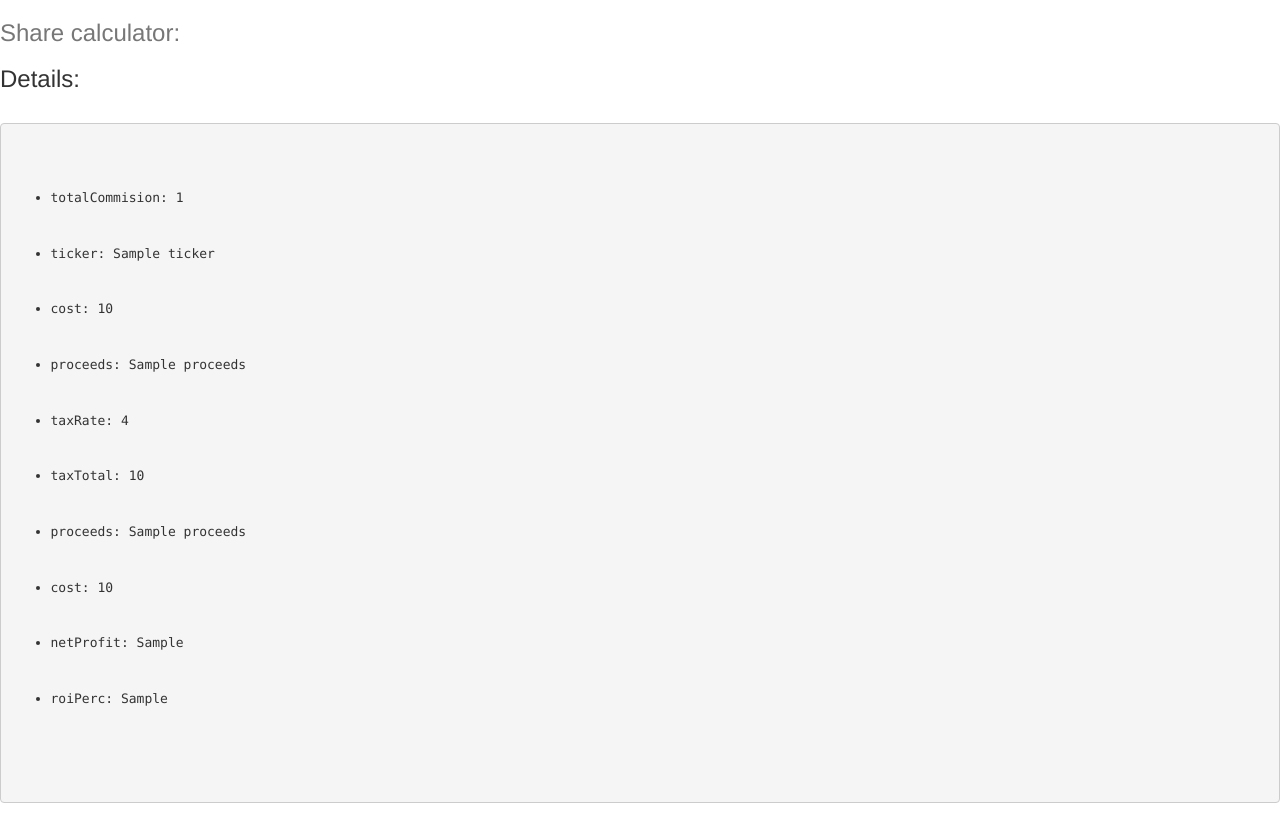
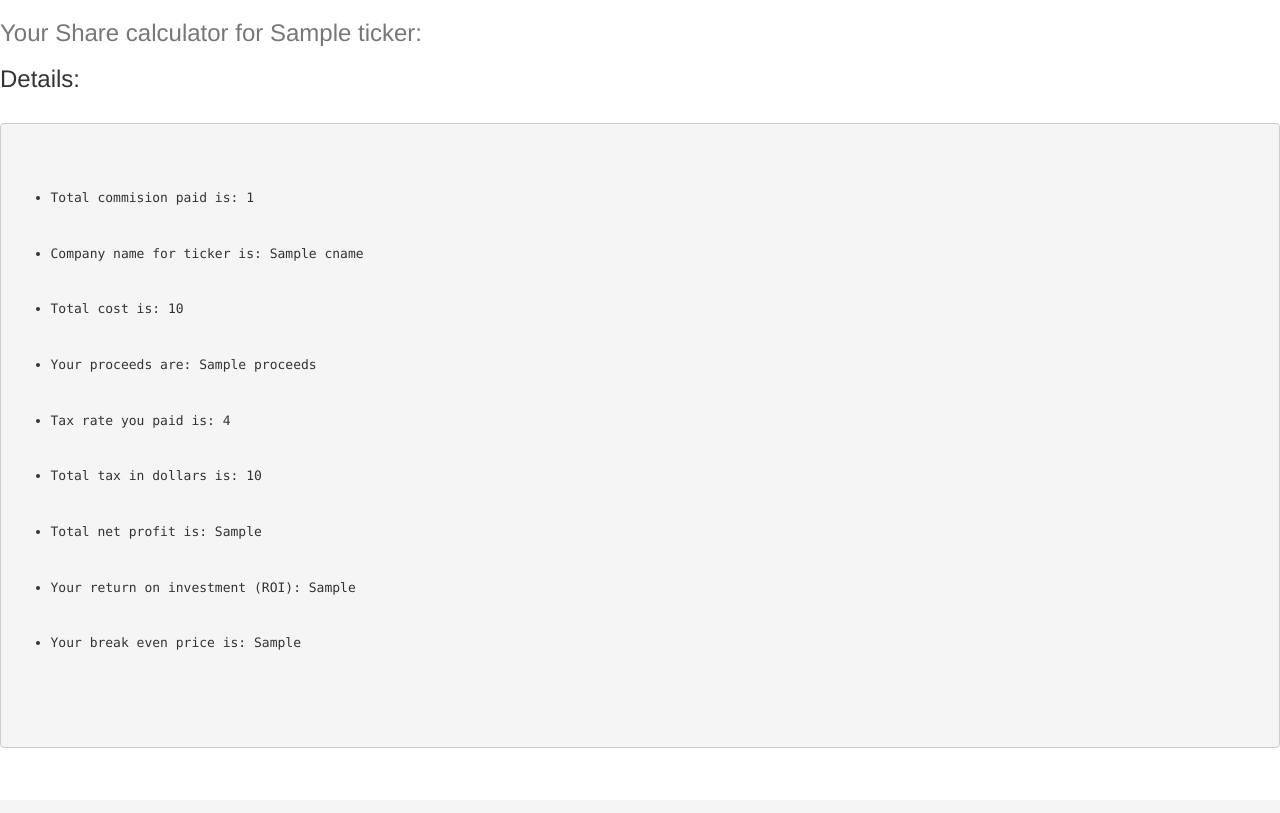
Before and after one commit to aksharjoshi/shareprofit_calculator, a Flask app: template templates/request.html in a window 1280 px wide. After the commit the page ends 748 px from the top, so only its background shows below. Run offline with Flask 2, Linux system fonts and the light colour scheme; the template is opened without the code that fills it: most values are stand-ins (such as "Sample title", 1, 10 or a date in 2020); some libraries are stand-ins or nearby versions.

Commit message:
Final or and break even calculation with error handling on UI

```diff
--- a/app.py
+++ b/app.py
@@ -3,6 +3,7 @@
 from flask import Flask, render_template, request
 #from flask_restful import reqparse
 import json
+from finance_data import get_symbol
 
 # Initialize the Flask application
 app = Flask(__name__)
@@ -31,13 +32,15 @@ def jsonreq():
 
     #jsondata = request.form['jsondata']
 
-    ticker = request.form['ticker']
+    symbol = request.form['ticker']
     allotment = int(request.form['allotment'])
     finalPrice = float(request.form['finalPrice'])
     sellCommision = float(request.form['sellCommision'])
     buyCommision = float(request.form['buyCommision'])
     initialPrice = float(request.form['initialPrice'])
     taxRate = request.form['taxRate']
+
+    cname = get_symbol(symbol)
 
     tax = float(taxRate.split("%")[-1])
 
@@ -48,7 +51,7 @@ def jsonreq():
     taxTotal = (tax/100) * ((finalInvest) - (initialInvest) - totalCommision)
 
     netProfit = (finalInvest) - (initialInvest) - totalCommision - taxTotal
-    #calcProfit(allotment, finalPrice, initialPrice, totalCommision, taxTotal)
+        #calcProfit(allotment, finalPrice, initialPrice, totalCommision, taxTotal)
 
     proceeds = allotment * finalPrice
 
@@ -56,19 +59,25 @@ def jsonreq():
 
     roi = (netProfit / (initialInvest + taxTotal + totalCommision)) * 100
     roiPerc = str(roi)+" "+"%"
+
+    breakEven = ((initialInvest) + totalCommision) / allotment
+
+    breakEvenDollar = "$ "+str(breakEven)
+    return render_template('request.html', roiPerc=roiPerc, netProfit=netProfit, cname=cname, ticker=symbol,totalCommision=totalCommision,taxRate=taxRate,taxTotal=taxTotal,proceeds=proceeds,breakEvenDollar=breakEvenDollar, cost=cost)
     # Convert the JSON data into a Python structure
     #data = json.loads(jsondata)
-    return render_template('request.html', roiPerc=roiPerc, netProfit=netProfit, ticker=ticker,totalCommision=totalCommision,taxRate=taxRate,taxTotal=taxTotal,proceeds=proceeds,cost=cost)
 
 
-def calcProfit(allotment, finalPrice, initialPrice, totalCommision, taxTotal):
-    proceeds = allotment * finalPrice
 
-    cost = (allotment * initialPrice) + totalCommision + taxTotal
-#     #return render_template('request.html', proceeds=proceeds, cost=cost)
+# def calcProfit(allotment, finalPrice, initialPrice, totalCommision, taxTotal):
+#     proceeds = allotment * finalPrice
+
+#     cost = (allotment * initialPrice) + totalCommision + taxTotal
+# #     #return render_template('request.html', proceeds=proceeds, cost=cost)
 
 
 if __name__ == '__main__':
+    app.debug = True
     app.run(
         host="0.0.0.0",
         port=int("5000")
--- a/finance_data.py
+++ b/finance_data.py
@@ -35,9 +35,6 @@ def get_info_share(symbol):
 			percChange = float(Decimal(price) - Decimal(open))/float(Decimal(open))
 			print "%f" % percChange +"%"
 
-
-
-
 	except Exception as e:
 		print symbol," is not a valid share symbol. \nPlease re-run the program with correct share symbol"
 	except AttributeError as ae:
--- a/templates/request.html
+++ b/templates/request.html
@@ -5,55 +5,28 @@
           rel="stylesheet">
   </head>
   <body>
-    <!-- <div class="container">
-      <div class="header">
-        <h3 class="text-muted">How To Manage JSON Requests</h3>
-      </div>
-      <hr/>
-      <div>
-      This is the JSON data, as a string:<br />
-      <pre>{{jsondata}}</pre>
-      This is the JSON data, as an array of objects:<br />
-      <ul>
-      {% for item in data %}
-        <li>{{item.id}}: {{item.type}}</li>
-
-      {% endfor %}
-    </ul>
- -->
- <div class="header">
-        <h3 class="text-muted">Share calculator:</h3>
- </div>
-
-    <h3>Details:</h3><br/><pre>
+   <div class="header">
+        <h3 class="text-muted">Your Share calculator for {{ticker}}:</h3>
+   </div>
+ {% if cname %}
+ <h3>Details:</h3><br/><pre>
     <ul>
-      <li>totalCommision: {{totalCommision}}</li>
-      <li>ticker: {{ticker}}</li>
-      <li>cost: {{cost}}</li>
-      <li>proceeds: {{proceeds}}</li>
-      <li>taxRate: {{taxRate}}</li>
-      <li>taxTotal: {{taxTotal}}</li>
-      <li>proceeds: {{proceeds}}</li>
-      <li>cost: {{cost}}</li>
-      <li>netProfit: {{netProfit}}</li>
-      <li>roiPerc: {{roiPerc}}</li>
+      <li>Total commision paid is: {{totalCommision}}</li>
+      <li>Company name for ticker is: {{cname}}</li>
+      <li>Total cost is: {{cost}}</li>
+      <li>Your proceeds are: {{proceeds}}</li>
+      <li>Tax rate you paid is: {{taxRate}}</li>
+      <li>Total tax in dollars is: {{taxTotal}}</li>
+      <li>Total net profit is: {{netProfit}}</li>
+      <li>Your return on investment (ROI): {{roiPerc}}</li>
+      <li>Your break even price is: {{breakEvenDollar}}</li>
     </ul>
     </pre>
 
-      </div>
-      <!-- <div class="header">
-        <h3 class="text-muted">Code to manage a JSON Request</h3>
-      </div>
-      <hr/>  -->
-<!-- <pre>
-@app.route('/request', methods=['POST'])
-def jsonreq():
-    # Get the JSON data sent from the form
-    jsondata = request.form['jsondata']
-    # Convert the JSON data into a Python structure
-    data = json.loads(jsondata)
-    return render_template('request.html', data=data, jsondata=jsondata)
-</pre> -->
+ {% else %}
+ <h3>The symbol entered is not correct. Please go back and correct the symbol.</h3>
+
+  {%endif%}
       </div>
     </div>
   </body>
```
Also changed, not shown: 1 other file.
